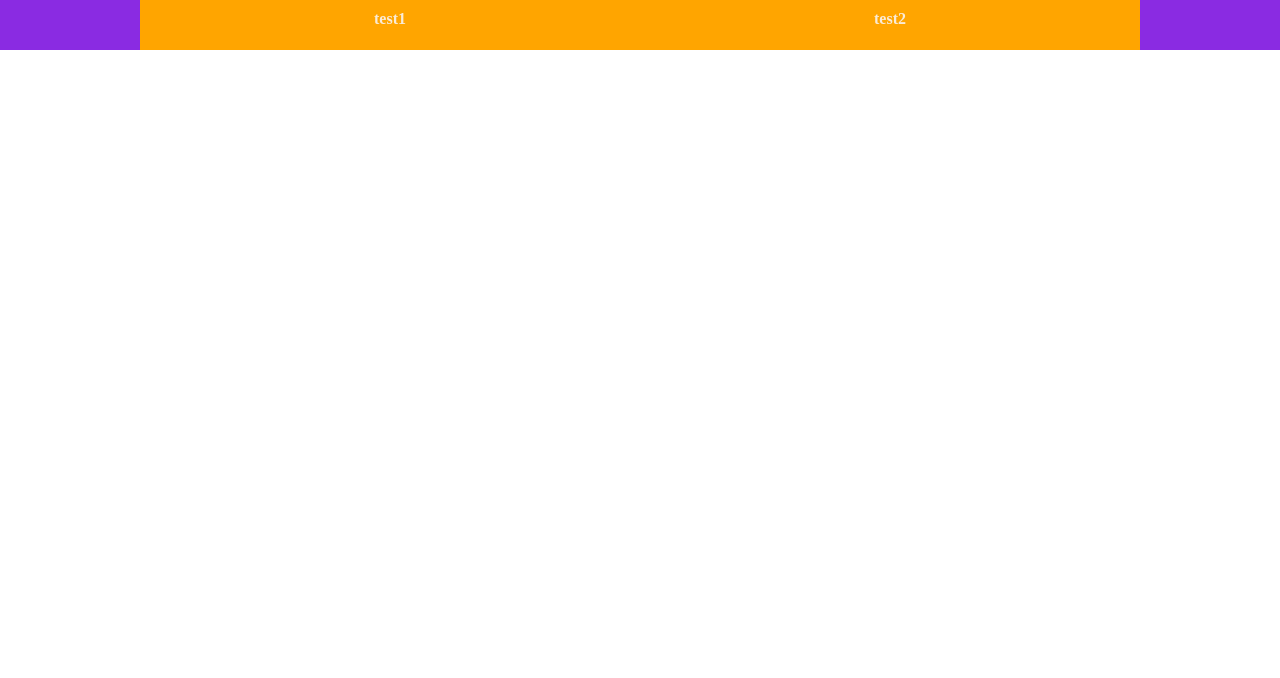
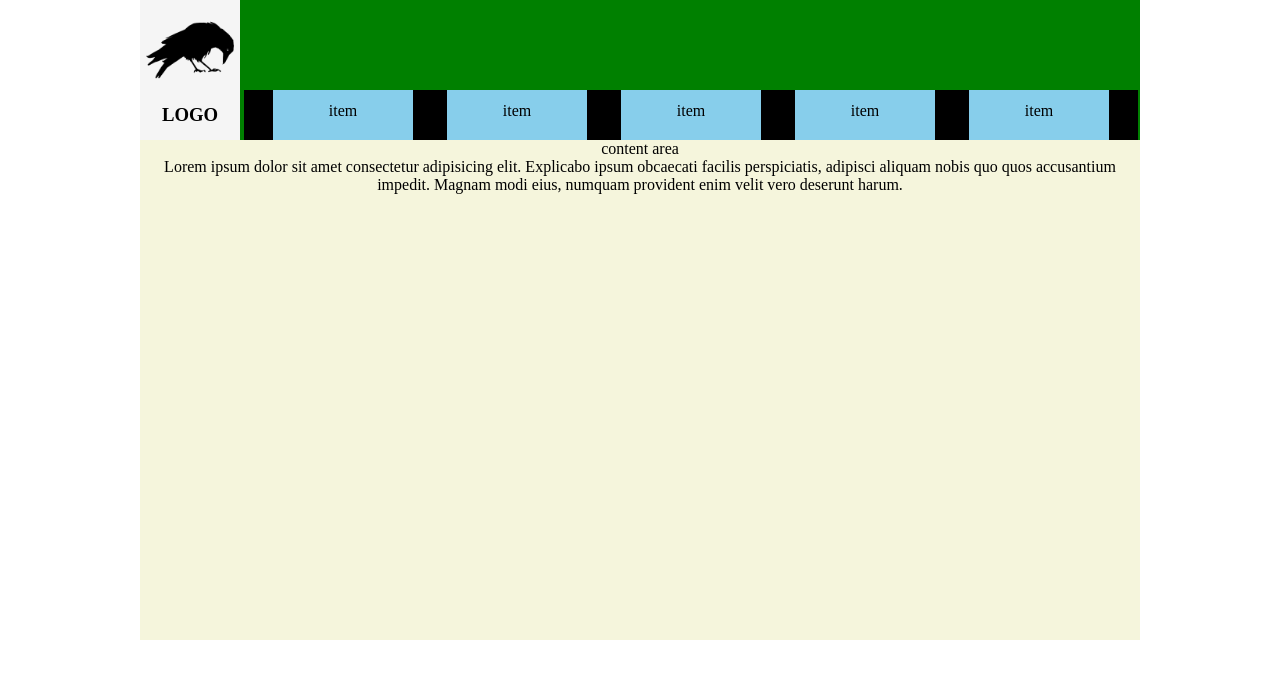
Before and after one commit to Regulus512/PortfolioWeb, a plain HTML site: page index.html in a window 1280 px wide. Drawn offline with Linux system fonts and the light colour scheme.

Commit message:
ver 0.0.3 - header

```diff
--- a/index.html
+++ b/index.html
@@ -4,14 +4,39 @@
 <head>
     <meta charset="UTF-8">
     <meta name="viewport" content="width=device-width, initial-scale=1.0">
-    <title>Document</title>
-    <link rel="stylesheet" href="./style1.css" type="text/css">
+    <title>Profile</title>
+    <link href="/main.css" rel="stylesheet" type="text/css">
 </head>
 
 <body>
-    <div id="head">
-        <div>test1</div><div>test2</div>
-    </div>
+
+    <header id="main-header">
+        <div class="main-image-holder">
+            <img src="image/nature.png" alt="crow" width="100px">
+            <h3>LOGO</h3>
+        </div>
+        <nav>
+            <ul>
+                <li>item</li>
+                <li>item</li>
+                <li>item</li>
+                <li>item</li>
+                <li>item</li>
+            </ul>
+
+        </nav>
+
+
+
+    </header>
+
+    <main id="main">
+        <section></section>
+        content area
+        <p>Lorem ipsum dolor sit amet consectetur adipisicing elit. Explicabo ipsum obcaecati facilis perspiciatis,
+            adipisci aliquam nobis quo quos accusantium impedit. Magnam modi eius, numquam provident enim velit vero
+            deserunt harum.</p>
+        </div>
 </body>
 
 </html>
--- /dev/null
+++ b/main.css
@@ -0,0 +1,48 @@
+* {
+    margin: 0 auto;
+    padding: 0;
+    text-align: center;
+}
+
+header#main-header {
+    width: 1000px; height: 140px;
+    background: green;
+    text-align: left;
+}
+
+#main-header > div.main-image-holder {
+    display:inline-block;
+    width:100px;
+    height:140px;
+    background:whitesmoke;
+}
+
+nav{
+    display:inline-block;
+    width:894px;
+    height:50px;
+    vertical-align: bottom;
+    background-color:cornflowerblue;
+}
+
+
+/* ----------------------------------------*/
+nav > ul{
+    width:894px;
+    height:50px;;
+    background:black;
+
+}
+ul > li{
+    background:skyblue;
+    display:inline-block;
+    width:140px; height: 26px;
+    padding: 12px 0;
+    margin: 0 15px;
+}
+
+main#main{
+    width: 1000px;
+    height: 500px;
+    background: beige;
+}
--- a/style1.css
+++ /dev/null
@@ -1,23 +0,0 @@
-*{
-    margin: 0;
-    padding: 0;
-    text-align: center;
-}
-#head {
-    background-color: blueviolet;
-    background-size:cover;
-    /*width: 1000px;
-    height: 50px;*/
-}
-
-div div {
-    background-color: orange;
-    display: inline-block;
-    width: 480px;
-    height: 30px;
-    padding: 10px;
-    /*margin: 0 50px;*/
-    text-align: center;
-    font-weight:bold;
-    color:antiquewhite;
-}
```
Also changed, not shown: page1/page1.html (added, +11 -0 lines), image/nature.png (added).
